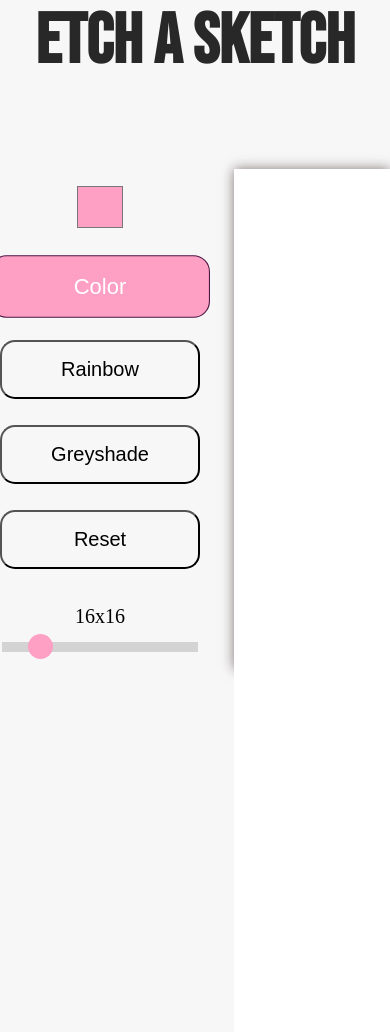
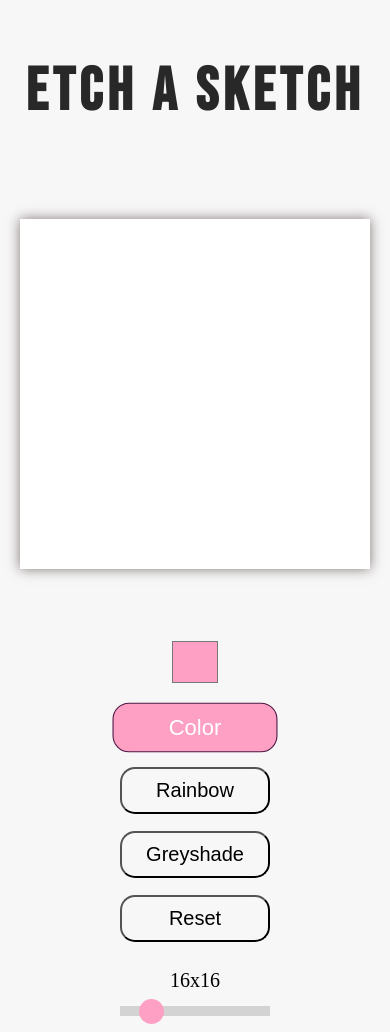
Before and after one commit to Velthas/etchasketch, a plain HTML site: page index.html in a window 390 px wide. Shown: the top 1032 px of the page. Drawn offline with Linux system fonts and the light colour scheme.

Commit message:
Added CSS rules and JS script to support media queries

```diff
--- a/index.html
+++ b/index.html
@@ -1,6 +1,7 @@
 <!DOCTYPE html>
 <html>
     <head>
+        <meta name="viewport" content="width=device-width,initial-scale=1.0">
         <meta charset="utf-8">
         <script src="./script.js" defer></script>
         <link rel="stylesheet" href="./style.css">
--- a/script.js
+++ b/script.js
@@ -49,6 +49,26 @@ greyshadeButton.addEventListener('click', () => {
     toggleButton(greyshadeButton);
     colorCanvas('greyshade');
 })
+
+//To avoid formatting issues, listen for media queries and recreate canvas
+//This list is an object with several properties.
+//Media query list returns a property of matches: true if the specified media query is satisfied
+//When the screen is big = matches: false
+const mediaQueryList = window.matchMedia('(max-width: 765px)');
+
+
+//If matches is true, meaning the screen is small, readjust it. When it isn't true, thus the screen is bigger, readjust it aswell.
+function checkScreenSize (e) {
+    if (e.matches) {
+        clearCanvas();
+    }
+    else {
+        clearCanvas();
+    }
+}
+
+//Add the event listener to fire when a change occurs
+mediaQueryList.addEventListener('change', checkScreenSize);
 
 //Handle which button is pressed
 function toggleButton(node) {
--- a/style.css
+++ b/style.css
@@ -14,6 +14,7 @@ padding: 0;
     height: 10vh;
     margin-bottom: 10vh;
     font-family: 'Bebas Neue', cursive;
+    letter-spacing: 5px;
 
 }
 
@@ -105,3 +106,54 @@ input#color {
     text-align: center;
     margin: 10px;
 }
+
+@media (max-width: 765px) {
+    .title {
+        font-size: 30px;
+        margin-top: 50px;
+    }
+    .container {
+      width: 350px;
+      height: 350px;
+    }
+
+    .settings {
+        width: 150px;
+        height: 350px;
+    }
+
+    button {
+        width: 125px;
+        padding: 10px;
+    }
+
+    .slider {
+        width: 120px;
+    }
+  }
+
+  @media (max-width: 565px) {
+
+    .functionality {
+        flex-direction: column-reverse;
+        gap: 60px;
+    }
+    .container {
+      width: 350px;
+      height: 350px;
+    }
+
+    .settings {
+        width: 150px;
+        height: 400px;
+    }
+
+    button {
+        width: 150px;
+        padding: 10px;
+    }
+
+    .slider {
+        width: 150px;
+    }
+  }
```
